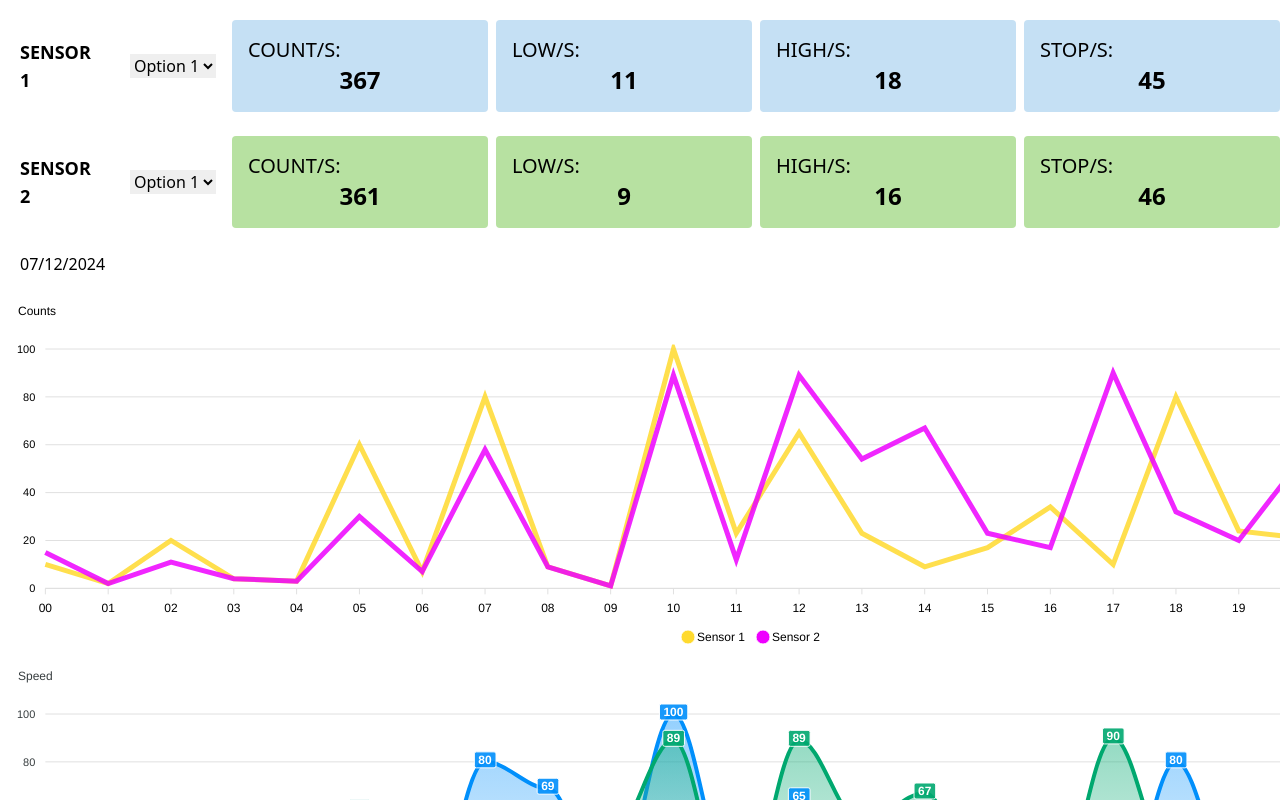
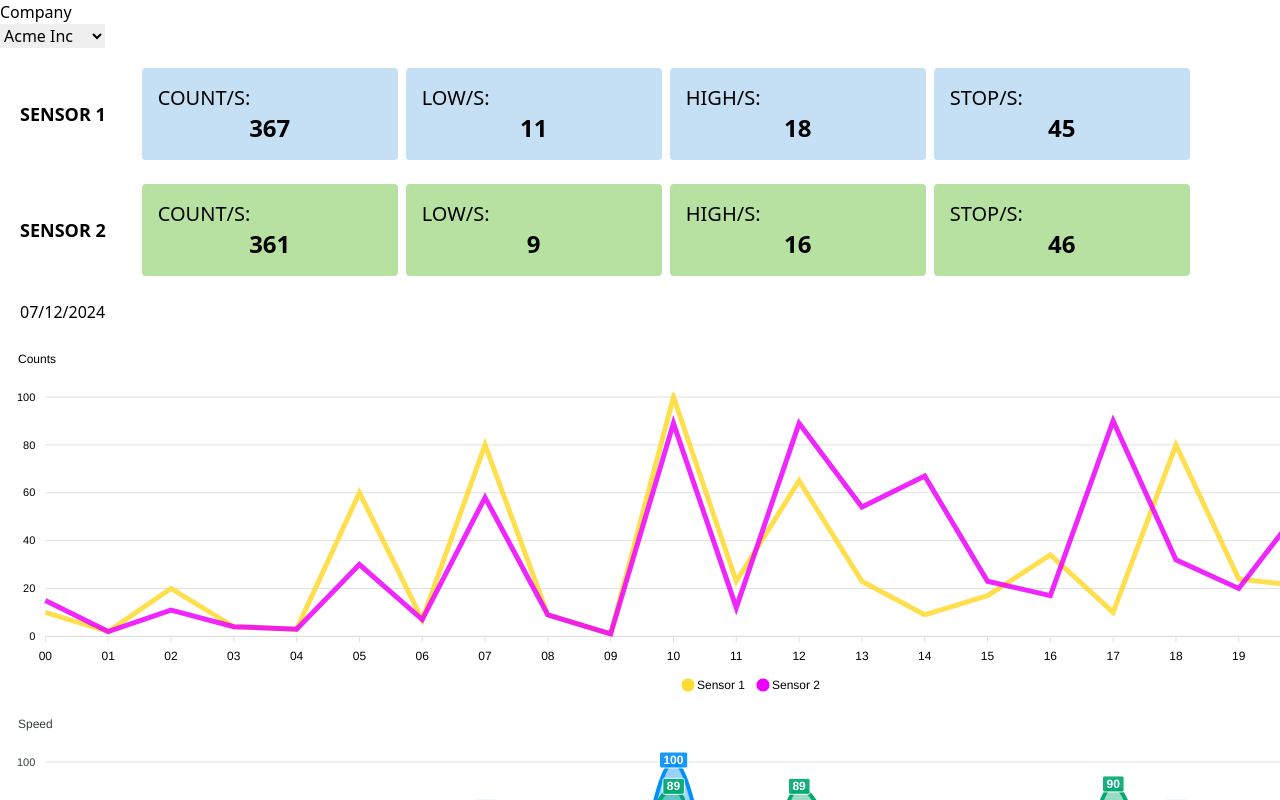
Before and after one commit to eworkslabs/aeyebox-charts, a Next.js app: page / in a window 1280 px wide. Shown: the top 800 px of the page. Built offline with nearby package versions, Linux system fonts and the light colour scheme.

Commit message:
Consegui fazer a primeira importação de API no select Company

```diff
--- a/pages/index.tsx
+++ b/pages/index.tsx
@@ -4,6 +4,7 @@ import dynamic from "next/dynamic";
 import DatePicker from "./DatePicker"
 import ProductionLine from "@/pages/ProductionLine"
 import { useEffect, useState } from "react";
+import { Companies } from "@/interfaces";
 
 const Chart = dynamic(() => import('react-apexcharts'), {
   ssr: false
@@ -40,6 +41,34 @@ export default function Home() {
     }
     fetchData();
   },[]);
+
+
+
+  function SelectOptions() {
+    const [options, setOptions] = useState<Companies[]>([]);
+
+    useEffect(() => {
+      fetch('http://localhost:3000/api/companies')
+        .then(response => response.json())
+        .then((data: Companies[]) => setOptions(data))
+        .catch(error => console.error('Erro ao buscar dados:', error));
+    }, []);
+
+    return (
+      <div>
+        <h1>Company</h1>
+        <select>
+        {options.map(option => (
+          <option key={option.id} value={option.name}>
+            {option.name}
+          </option>
+        ))}
+      </select>
+      </div>
+
+    );
+  }
+
 
 
 
@@ -142,15 +171,10 @@ export default function Home() {
 
   return (
     <div>
-
+      <SelectOptions />
       <div className="flex flex-col space-y-6">
       <div className="flex items-center space-x-4">
         <h2 className="text-lg font-semibold mt-5 mx-5">SENSOR 1</h2>
-        <select className="mt-5" id="dropdown1">
-          <option value="option1">Option 1</option>
-          <option value="option2">Option 2</option>
-          <option value="option3">Option 3</option>
-        </select>
 
         <div className="flex space-x-2 mt-5">
 
@@ -180,12 +204,6 @@ export default function Home() {
 
       <div className="flex items-center space-x-4">
         <h2 className="text-lg font-semibold mx-5">SENSOR 2</h2>
-        <select id="dropdown2">
-          <option value="option1">Option 1</option>
-          <option value="option2">Option 2</option>
-          <option value="option3">Option 3</option>
-        </select>
-
         <div className="flex space-x-2">
           <div className="flex flex-col justify-center p-4 w-64 bg-[#b7e1a1] rounded">
             <span className="text-left text-xl font-medium">COUNT/S:</span>
```
